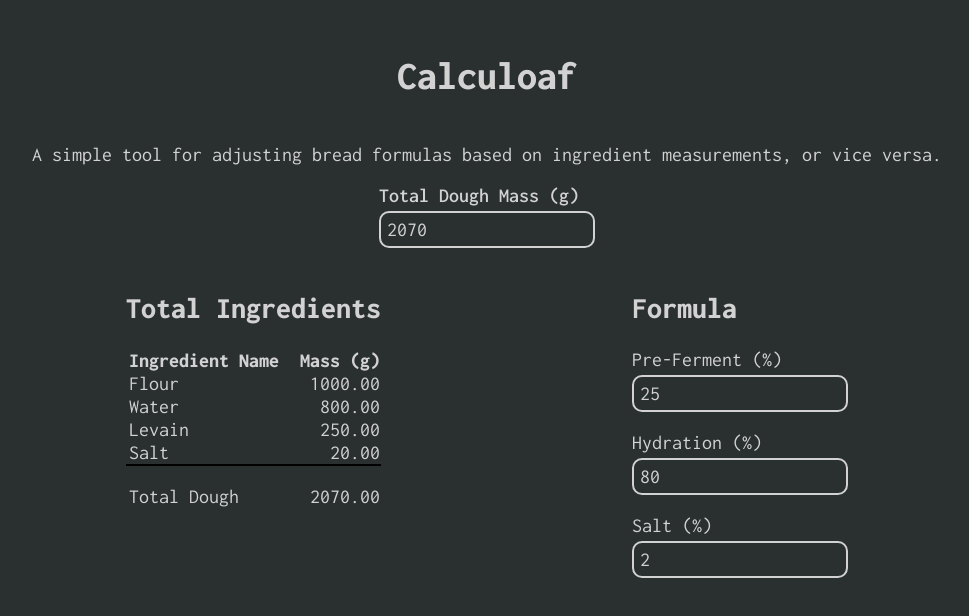
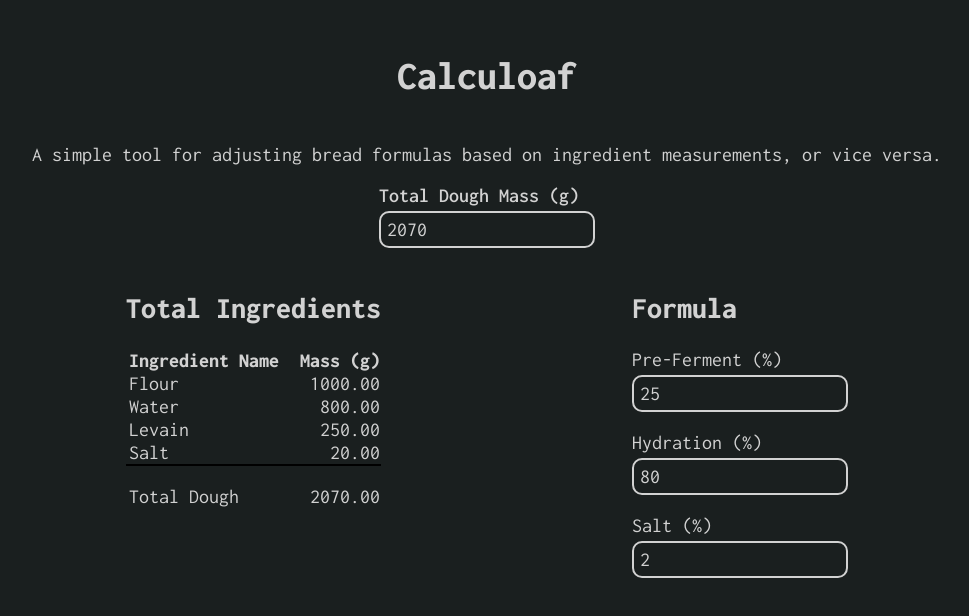
Before and after one commit to alfrdmalr/calculoaf, a React app: page / in a window 1280 px wide. Shown: the top 616 px of the page, without its empty margins (153-1122 px from the left). Built offline with nearby package versions, Linux system fonts and the light colour scheme; the HTML template or start-up script is replaced by a standard one.

Commit message:
update background color

```diff
--- a/src/styles/colors.css
+++ b/src/styles/colors.css
@@ -4,7 +4,7 @@
    */
   --fg-focus: #8282f2;
   --fg-primary: #d2d2d2;
-  --bg-primary: #2a2f2f;
+  --bg-primary: #1a1f1f;
   --error: #f28282;
 
   /*
```
